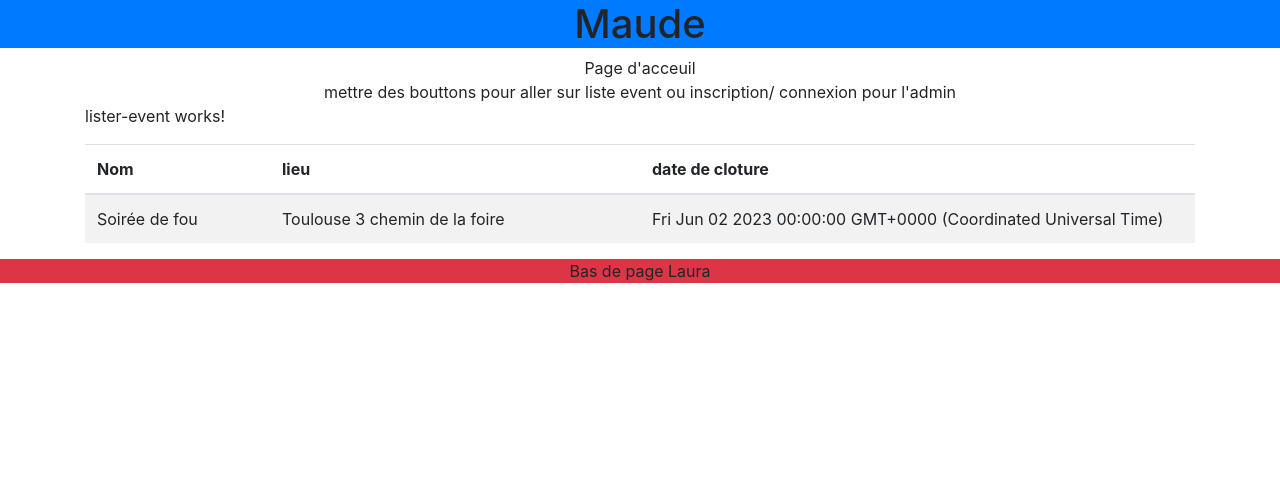
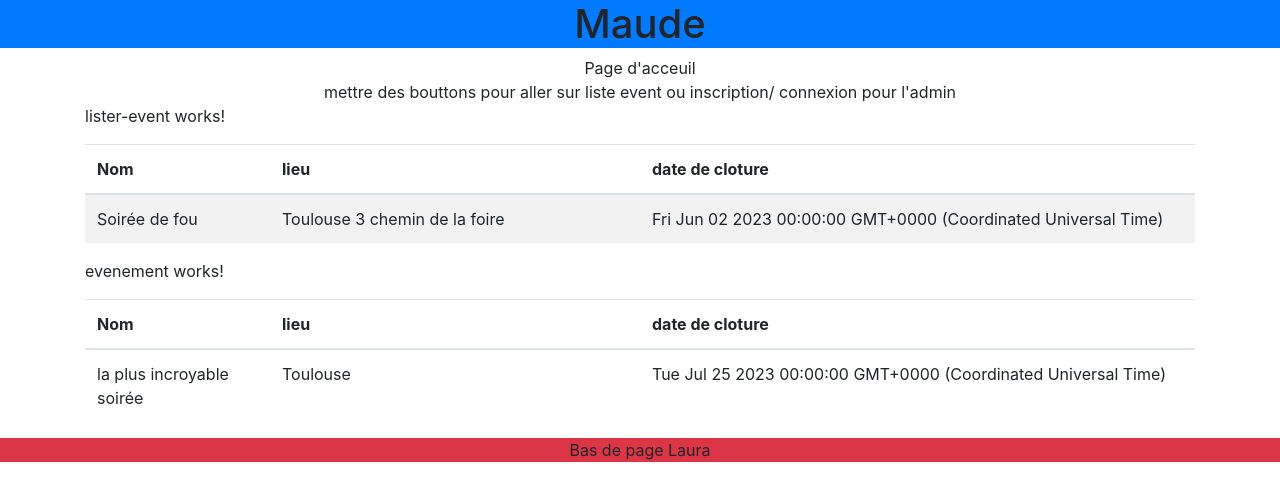
Before and after one commit to Marvin-cod/Projetweb, an Angular app: page / in a window 1280 px wide. Shown: the top 500 px of the page. Built offline with nearby package versions, Linux system fonts and the light colour scheme.

Commit message:
évolution d'évenement

```diff
--- a/src/app/Evenement.ts
+++ b/src/app/Evenement.ts
@@ -1,5 +1,5 @@
 export class Evenement{
-  // @ts-ignorb e
+  // @ts-ignore
   id: number;
   // @ts-ignore
   acronyme: string;
--- a/src/app/app.module.ts
+++ b/src/app/app.module.ts
@@ -6,13 +6,15 @@ import { AppComponent } from './app.component';
 import { ListerEventComponent } from './lister-event/lister-event.component';
 import { InscriptionComponent } from './inscription/inscription.component';
 import { EvenementComponent } from './evenement/evenement.component';
+import { PersonneComponent } from './personne/personne.component';
 
 @NgModule({
   declarations: [
     AppComponent,
     ListerEventComponent,
     InscriptionComponent,
-    EvenementComponent
+    EvenementComponent,
+    PersonneComponent
   ],
   imports: [
     BrowserModule, NgbModule
--- a/src/app/evenement/evenement.component.html
+++ b/src/app/evenement/evenement.component.html
@@ -1 +1,15 @@
 <p>evenement works!</p>
+<table class="table table-striped">
+  <thead>
+  <tr>
+    <th class="col-2">Nom</th>
+    <th class="col-4">lieu</th>
+    <th class="col-6">date de cloture</th>
+  </tr>
+  </thead>
+  <tbody>
+    <td>{{evenement.nom_event}}</td>
+    <td>{{evenement.lieu_event}}</td>
+    <td>{{evenement.date_cloture}}</td>
+  </tbody>
+</table>
--- a/src/app/lister-event/lister-event.component.html
+++ b/src/app/lister-event/lister-event.component.html
@@ -15,3 +15,5 @@
   </tr>
   </tbody>
 </table>
+
+<app-evenement></app-evenement>
--- /dev/null
+++ b/src/app/personne/personne.component.html
@@ -0,0 +1 @@
+<p>personne works!</p>
```
Also changed, not shown: src/app/personne/personne.component.ts (added, +10 -0 lines), src/app/personne/personne.component.css (added), 1 other file (tests, documents, lock files or other folders).
